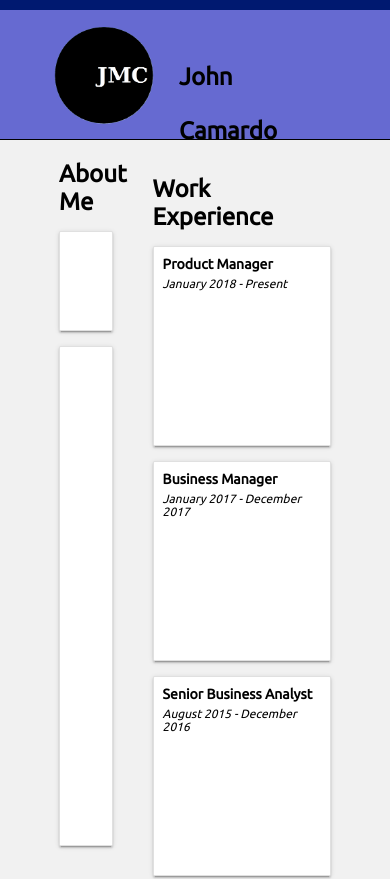
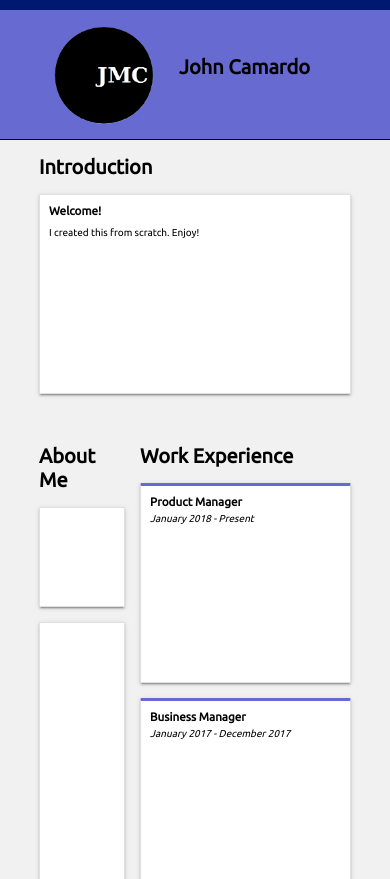
Before and after one commit to johncko/johncko.github.io, a plain HTML site: page index.html in a window 390 px wide. Shown: the top 879 px of the page. Drawn offline with Linux system fonts and the light colour scheme.

Commit message:
box styling, introduction addition, responsiveness

```diff
--- a/index.html
+++ b/index.html
@@ -23,6 +23,11 @@
 
 <div class="centered">
 	<div class="page">
+		<h1>Introduction</h1>
+		<div class="intro-card">
+			<h3>Welcome!</h3>
+			<p>I created this from scratch.  Enjoy!</p>
+		</div>
 		<div class="row">
 			<div class = "left-pane">
 				<h1>About Me</h1>
--- a/main.css
+++ b/main.css
@@ -6,7 +6,7 @@ html {
 .unbehaved-element {
     font-size: 2em;
 }
-@media(min-width: 601px) {
+@media(min-width: 701px) {
   html {
     font-size: 18px;
   }
@@ -14,9 +14,9 @@ html {
     font-size: 1.9em; /* Fine tune unbehaved elements */
   }
 }
-@media(max-width: 600px) {
+@media(max-width: 700px) {
   html {
-    font-size: 12px;
+    font-size: 10px;
   }
 }
 
@@ -43,14 +43,16 @@ body {
   float: right;
   width: 70%;
 	justify-content: space-between;
-	padding: 20px;
+	padding-top: 20px;
+  padding-left: 7.5px;
 }
 
 .left-pane{
   height: 100%;
   width: 30%;
   float: left;
-  padding: 20px;
+  padding-top: 20px;
+  padding-right: 7.5px;
 }
 
 .left-pane-picture{
@@ -85,8 +87,8 @@ body {
 	background-color: white;
 	padding: 4px;
   border: solid;
-  border-width: 1px;
-  border-color: rgba(0,0,0,.12);
+  border-width: 3px 1px 1px 1px;
+  border-color: #666ad1 rgba(0,0,0,.12) rgba(0,0,0,.12) rgba(0,0,0,.12);
   margin-bottom: 15px;
   margin-top: 15px;
 	border-radius: 1.5px;
@@ -95,7 +97,27 @@ body {
 	box-shadow: 0px 3px 1px -2px rgba(0, 0, 0, 0.2), 0px 2px 2px 0px rgba(0, 0, 0, 0.14), 0px 1px 5px 0px rgba(0, 0, 0, 0.12);
 }
 
-.card h3 {
+.intro-card {
+	flex: 0 1 24%;
+	background-color: white;
+	padding: 4px;
+  border: solid;
+  border-width: 1px 1px 1px 1px;
+  border-color: rgba(0,0,0,.12) rgba(0,0,0,.12) rgba(0,0,0,.12) rgba(0,0,0,.12);
+  margin-bottom: 15px;
+  margin-top: 15px;
+	border-radius: 1.5px;
+  width: 100%;
+  min-height: 200px;
+	box-shadow: 0px 3px 1px -2px rgba(0, 0, 0, 0.2), 0px 2px 2px 0px rgba(0, 0, 0, 0.14), 0px 1px 5px 0px rgba(0, 0, 0, 0.12);
+}
+
+.card h3, p {
+  padding: 5px;
+  margin: 0;
+}
+
+.intro-card h3, p {
   padding: 5px;
   margin: 0;
 }
@@ -107,6 +129,10 @@ body {
 }
 
 .cards h1 {
+  padding-top: 15px;
+}
+
+.left-pane h1 {
   padding-top: 15px;
 }
 
@@ -163,10 +189,11 @@ body {
 .site-title{
 	font-size: 2em;
 	font-weight: 900;
-	line-height: 54px;
 	float:left;
 	color:black;
-	padding: 40px;
+	padding-left: 40px;
+  vertical-align: middle;
+  padding-top: 45px;
 }
 
 .site-nav{
@@ -209,4 +236,5 @@ hr {
 h1 {
     display: block;
     margin: 0;
+    padding-top: 15px;
 	}
```
